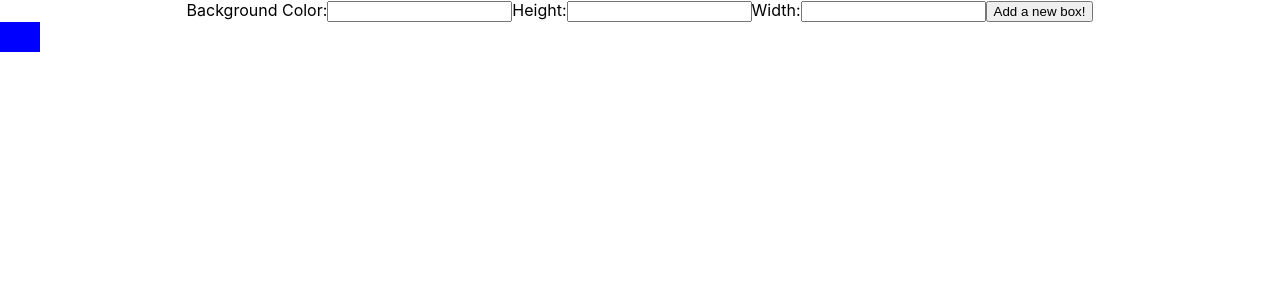
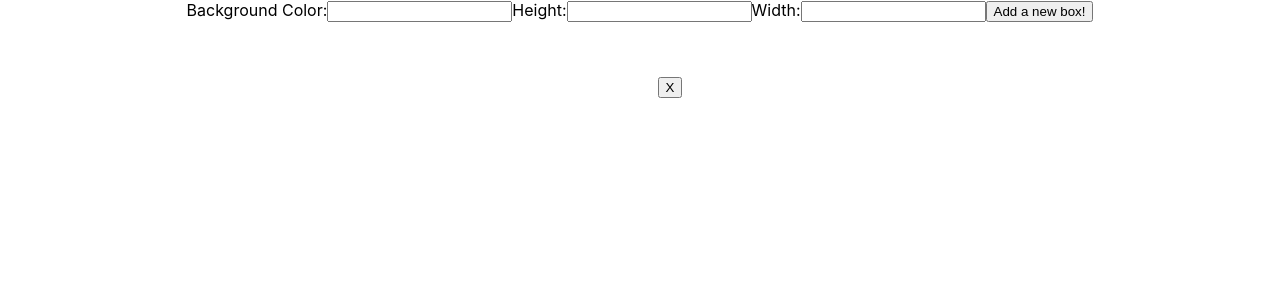
Before and after one commit to langevinj/color-box-maker, a React (Create React App) app: page / in a window 1280 px wide. Both pictures are taken after typing "Sample", "Sample", "Sample" into the empty fields and a click on the button "Add a new box!". Shown: the top 300 px of the page. Built offline with nearby package versions, Linux system fonts and the light colour scheme.

Commit message:
added removing a box button

```diff
--- /dev/null
+++ b/src/Box.css
@@ -0,0 +1,4 @@
+.Box{
+    margin: 10px;
+    display: inline-block;
+}
--- a/src/Box.js
+++ b/src/Box.js
@@ -1,9 +1,23 @@
 import React from 'react'
-import BoxList from './BoxList'
+import './Box.css'
 
-function Box(props){
+const Box = ({backgroundColor , height, width, removeBox, id}) => {
+    const style = {"backgroundColor": backgroundColor, "height": height, "width": width}
+
+    //handle clicking of the X button
+    const handleSubmit = evt => {
+        evt.preventDefault();
+        removeBox(evt)
+    }
+
     return(
-        <div style={props}></div>
+        <li id={id}>
+            <div style={style} className="Box"></div>
+            <form onSubmit={handleSubmit} style={{ "display": "inline-block" }}>
+                <button>X</button>
+            </form>
+        </li>
+
     )
 }
 
--- a/src/BoxList.js
+++ b/src/BoxList.js
@@ -6,13 +6,19 @@ import './BoxList.css'
 
 
 function BoxList () {
-    const [boxes, setBoxes] = useState([{"bgColor": 'blue', "height": "30px", "width": "40px"}]);
+    const [boxes, setBoxes] = useState([]);
+
+    //remove an old box
+    const removeBox = evt => {
+        let oldBox = boxes.find(b => b.id === evt.target.parentNode.id)
+        setBoxes(boxes => boxes.filter(b => b !== oldBox))
+    }
 
     const renderBoxes = () => {
         return (
-            <div className="Box-container">
-                {boxes.map(box => (<Box height={box.height} width={box.width} backgroundColor={box.bgColor} />))}
-            </div>
+            <ul className="Box-container">
+                {boxes.map(box => (<Box key={box.id} id={box.id} height={`${box.height}px`} width={`${box.width}px`} backgroundColor={box.bgColor} removeBox={removeBox}/>))}
+            </ul>
         );
     };
 
--- a/src/Boxlist.css
+++ b/src/Boxlist.css
@@ -0,0 +1,7 @@
+.Box-container{
+    margin: 50px;
+}
+
+ul {
+    list-style: none;
+}
```
